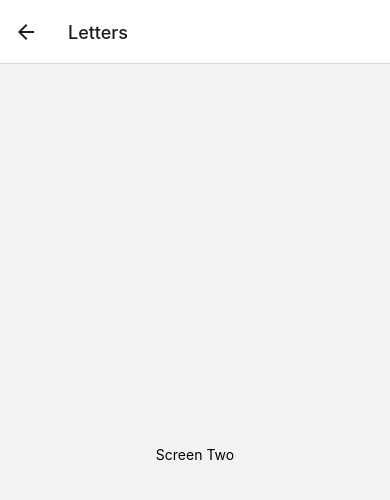
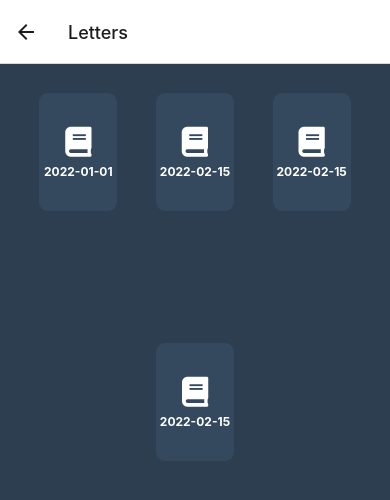
Before and after one commit to Elmelz6472/memoryApp, a React Native app: screen /Letters in a window 390 px wide. Shown: the top 500 px of the page. Built offline with nearby package versions, Linux system fonts and the light colour scheme.

Commit message:
started bookshelves

```diff
--- a/App.tsx
+++ b/App.tsx
@@ -1,20 +1,12 @@
 import React from 'react';
-import { View, Text, StyleSheet, TouchableOpacity } from 'react-native';
+import { View, Text, StyleSheet, TouchableOpacity, StatusBar } from 'react-native';
 
 //Navigation import
 import { NavigationContainer } from '@react-navigation/native';
 import { createStackNavigator } from '@react-navigation/stack';
 import NightSkyBackdrop from './components/NightSkyBackdrop';
+import LetterSections from './components/LetterSection';
 
-
-//Screen Two
-const ScreenTwo = () => {
-  return (
-    <View style={{ flex: 1, justifyContent: 'center', alignItems: 'center' }}>
-      <Text>Screen Two</Text>
-    </View>
-  );
-};
 
 const App = () => {
   //const
@@ -22,9 +14,10 @@ const App = () => {
 
   return (
     <NavigationContainer>
+      <StatusBar hidden />
       <Stack.Navigator>
-        <Stack.Screen name="homeScreen" component={NightSkyBackdrop} options={{ title: 'Welcome', headerShown: false }} />
-        <Stack.Screen name="Letters" component={ScreenTwo} />
+        <Stack.Screen name="homeScreen" component={NightSkyBackdrop} options={{ title: 'SkyMap', headerShown: false }} />
+        <Stack.Screen name="Letters" component={LetterSections} options={{ title: 'Letters' }} />
       </Stack.Navigator>
     </NavigationContainer>
   );
--- a/components/LetterSection.tsx
+++ b/components/LetterSection.tsx
@@ -1,21 +1,30 @@
 // LetterSections.tsx
 import React from 'react';
 import { View, Text, StyleSheet } from 'react-native';
+import FontAwesome5 from 'react-native-vector-icons/FontAwesome5';
+
+const BookIcon = ({ date }: { date: string }) => (
+    <View style={styles.bookIcon}>
+        <FontAwesome5 name="book" size={30} color="#FFFFFF" />
+        <Text style={styles.bookDate}>{date}</Text>
+    </View>
+);
 
 const LetterSections: React.FC = () => {
+    const books = [
+        { date: '2022-01-01' },
+        { date: '2022-02-15' },
+        { date: '2022-02-15' },
+        { date: '2022-02-15' },
+    ];
+
     return (
         <View style={styles.container}>
-            <View style={styles.section}>
-                <Text style={styles.heading}>Section A</Text>
-                <Text>Content for Section A...</Text>
+            <View style={styles.bookshelf}>
+                {books.map((book, index) => (
+                    <BookIcon key={index} date={book.date} />
+                ))}
             </View>
-
-            <View style={styles.section}>
-                <Text style={styles.heading}>Section B</Text>
-                <Text>Content for Section B...</Text>
-            </View>
-
-            {/* Add more sections as needed */}
         </View>
     );
 };
@@ -23,14 +32,31 @@ const LetterSections: React.FC = () => {
 const styles = StyleSheet.create({
     container: {
         padding: 20,
+        backgroundColor: '#2C3E50', // Dark background color
+        flex: 1,
     },
-    section: {
-        marginBottom: 20,
+    bookshelf: {
+        flexDirection: 'row',
+        flexWrap: 'wrap',
+        justifyContent: 'space-around',
+        height: 500, // Adjust the height as needed
     },
-    heading: {
-        fontSize: 18,
+    bookIcon: {
+        width: 80,
+        height: 120,
+        backgroundColor: '#34495E', // Darker book color
+        margin: 8,
+        borderRadius: 10,
+        justifyContent: 'center',
+        alignItems: 'center',
+        borderWidth: 1,
+        borderColor: '#2C3E50', // Dark gray border color
+    },
+    bookDate: {
+        fontSize: 12,
         fontWeight: 'bold',
-        marginBottom: 10,
+        marginTop: 5,
+        color: '#FFFFFF', // Light text color
     },
 });
 
--- a/components/NightSkyBackdrop.tsx
+++ b/components/NightSkyBackdrop.tsx
@@ -1,7 +1,9 @@
 // NightSkyBackdrop.tsx
 import React from 'react';
-import { View, StyleSheet, TouchableOpacity, Text } from 'react-native';
+import { View, StyleSheet, TouchableOpacity, Text, Button, Alert } from 'react-native';
 import StarsPattern from './StarPattern';
+import AwesomeButton from "react-native-really-awesome-button";
+
 
 const NightSkyBackdrop = (props: { navigation: { navigate: (arg0: string) => void; }; }) => {
     const onPress = () => {
@@ -13,11 +15,10 @@ const NightSkyBackdrop = (props: { navigation: { navigate: (arg0: string) => voi
     return (
         <View style={styles.backdrop}>
             <View style={styles.centeredContainer}>
-                <TouchableOpacity onPress={onPress} style={styles.button}>
-                    <Text style={styles.buttonText}>Navigate to Letters</Text>
-                </TouchableOpacity>
+                <AwesomeButton onPress={onPress}>Letters</AwesomeButton>
             </View>
             <StarsPattern seed={seed} />
+
         </View>
     );
 };
@@ -36,22 +37,6 @@ const styles = StyleSheet.create({
         width: '100%',
         zIndex: 10
     },
-    button: {
-        backgroundColor: '#FF4D4D', // Romantic red color
-        paddingVertical: 15,
-        paddingHorizontal: 20,
-        borderRadius: 10,
-        shadowColor: '#000',
-        shadowOffset: { width: 0, height: 2 },
-        shadowOpacity: 0.3,
-        shadowRadius: 3,
-        elevation: 5,
-    },
-    buttonText: {
-        color: 'white',
-        fontSize: 18,
-        fontWeight: 'bold',
-    },
 });
 
 export default NightSkyBackdrop;
--- a/package.json
+++ b/package.json
@@ -12,9 +12,12 @@
     "@expo/webpack-config": "^19.0.0",
     "@react-native-community/masked-view": "^0.1.11",
     "@react-native-community/viewpager": "^5.0.11",
+    "@react-native-vector-icons/fontawesome": "^4.7.0-alpha.3",
     "@react-navigation/native": "^6.1.9",
     "@react-navigation/native-stack": "^6.9.17",
     "@react-navigation/stack": "^6.3.20",
+    "@rneui/base": "^4.0.0-rc.8",
+    "@rneui/themed": "^4.0.0-rc.8",
     "expo": "~49.0.15",
     "expo-notifications": "~0.20.1",
     "expo-status-bar": "~1.6.0",
@@ -25,6 +28,7 @@
     "react-native-maps": "1.7.1",
     "react-native-modal": "^13.0.1",
     "react-native-push-notification": "^8.1.1",
+    "react-native-really-awesome-button": "^2.0.4",
     "react-native-reanimated": "^3.6.1",
     "react-native-safe-area-context": "4.6.3",
     "react-native-screens": "~3.22.0",
@@ -39,6 +43,7 @@
     "@types/react-native-push-notification": "^8.1.4",
     "@types/react-native-vector-icons": "^6.4.18",
     "@types/seedrandom": "^3.0.8",
+    "react-native-linear-gradient": "^2.8.3",
     "typescript": "^5.3.3"
   },
   "private": true
```
Also changed, not shown: 1 other file (tests, documents, lock files or other folders).
